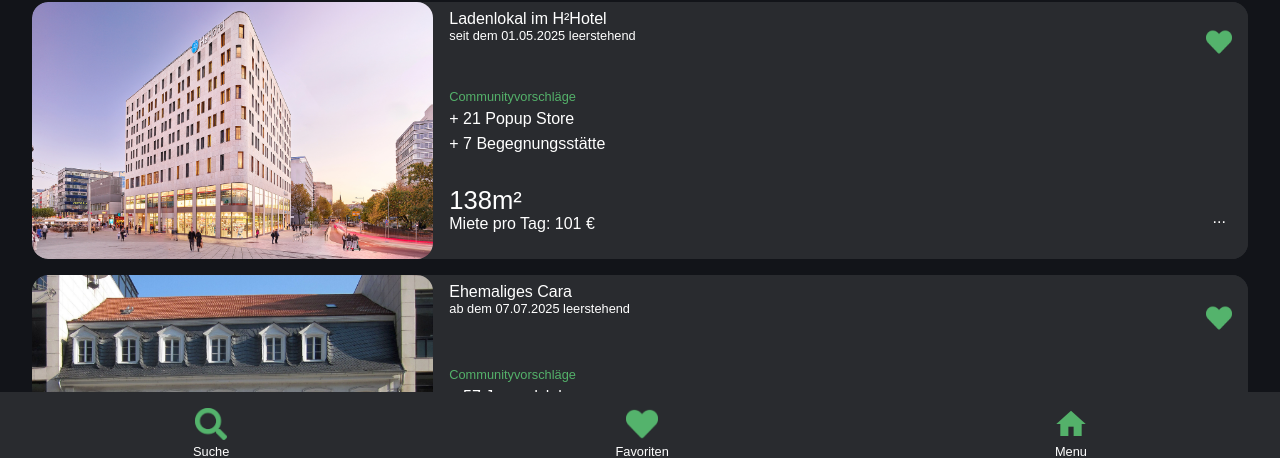
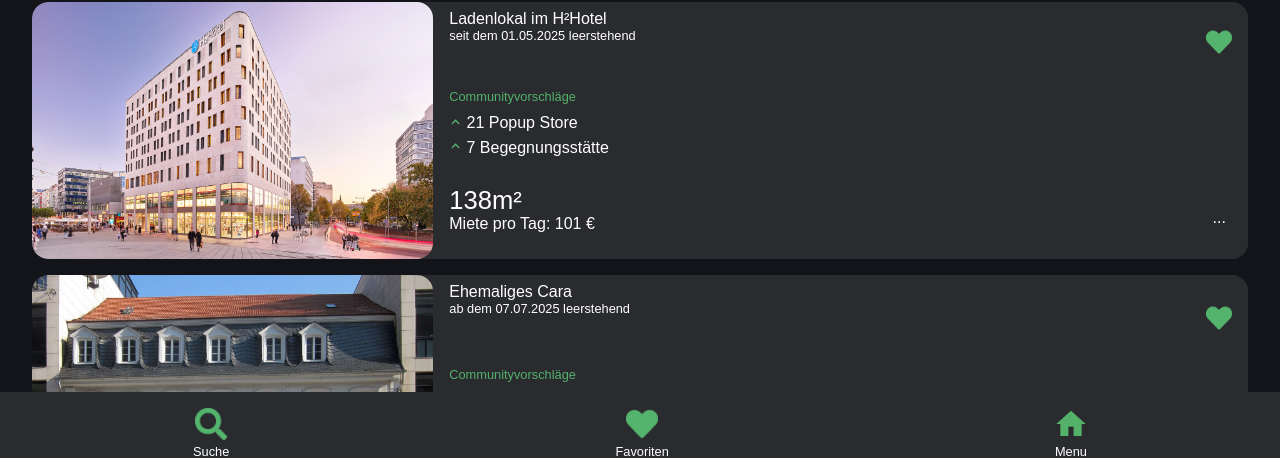
Before and after one commit to LenaWas/leer.gut, an Angular app: page /search in a window 1280 px wide. Shown: the part 310-768 px from the top of the page. Built offline with nearby package versions, Linux system fonts and the light colour scheme.

Commit message:
upvote icons in suche ergänzt

```diff
--- a/src/app/search/search.component.css
+++ b/src/app/search/search.component.css
@@ -48,6 +48,13 @@ a {
       content: "Communityvorschläge";
       color: var(--text-color-accent);
     }
+
+    & li img {
+      object-fit: contain;
+      width: var(--font-size-s);
+      aspect-ratio: 1/1;
+      transform: translatey(10%);
+    }
   }
 
   & p {
--- a/src/app/search/search.component.html
+++ b/src/app/search/search.component.html
@@ -13,8 +13,8 @@
       </button>
       <img src="img/bild3.jpg" />
       <ol>
-        <li>+ 21 Popup Store</li>
-        <li>+ 7 Begegnungsstätte</li>
+        <li><img src="icons/arrowu.png" /> 21 Popup Store</li>
+        <li><img src="icons/arrowu.png" /> 7 Begegnungsstätte</li>
       </ol>
       <p>
         <span>138m²</span><br />
@@ -34,8 +34,8 @@
       </button>
       <img src="img/bild4.jpg" />
       <ol>
-        <li>+ 57 Jugendclub</li>
-        <li>+ 21 Wein- und Eventbar</li>
+        <li><img src="icons/arrowu.png" /> 57 Jugendclub</li>
+        <li><img src="icons/arrowu.png" /> 21 Wein- und Eventbar</li>
       </ol>
       <p>
         <span>81m²</span><br />
@@ -55,7 +55,7 @@
       </button>
       <img src="img/bild2.jpg" />
       <ol>
-        <li>+ 12 Asta-Party</li>
+        <li><img src="icons/arrowu.png" /> 12 Asta-Party</li>
       </ol>
       <p>
         <span>35m²</span><br />
```
